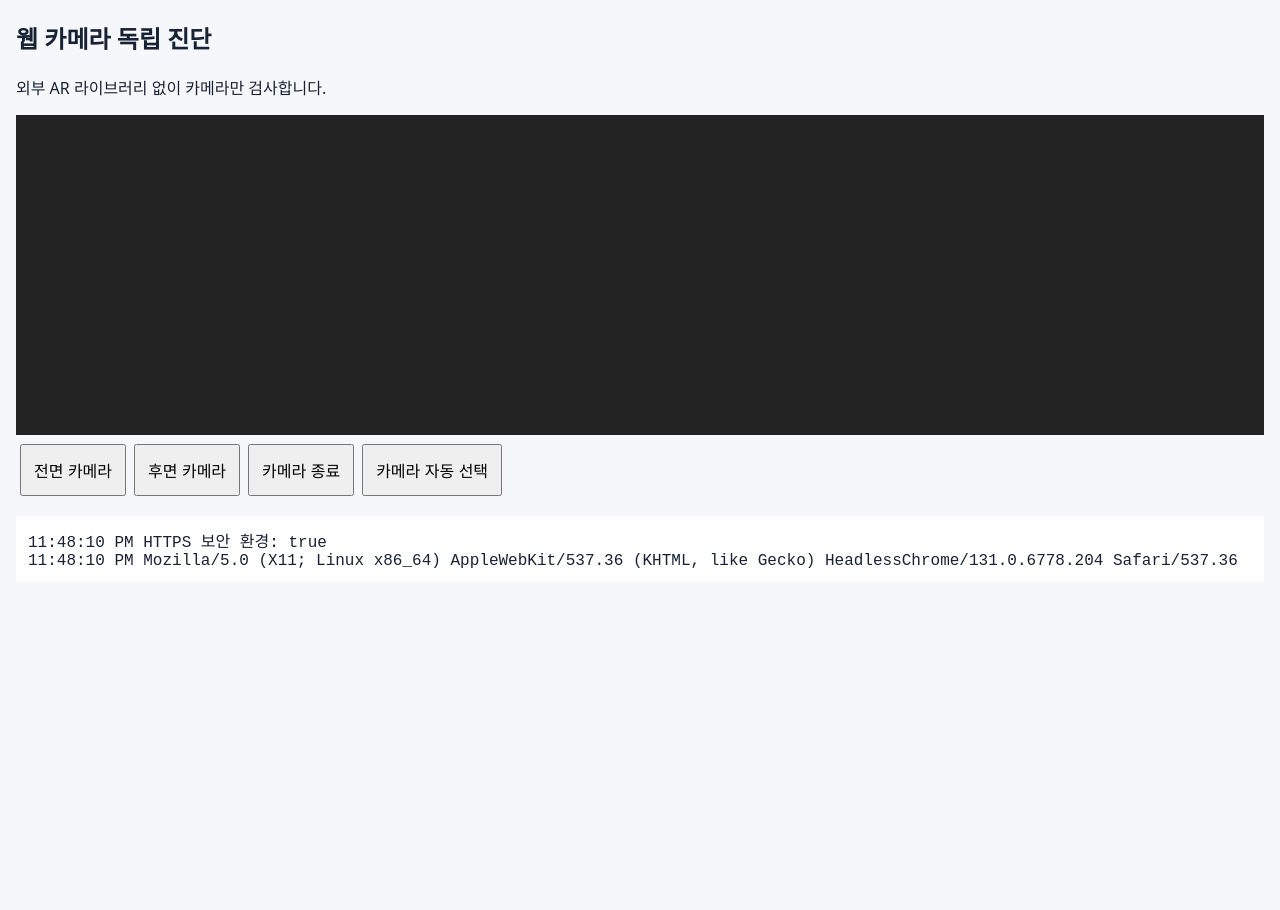
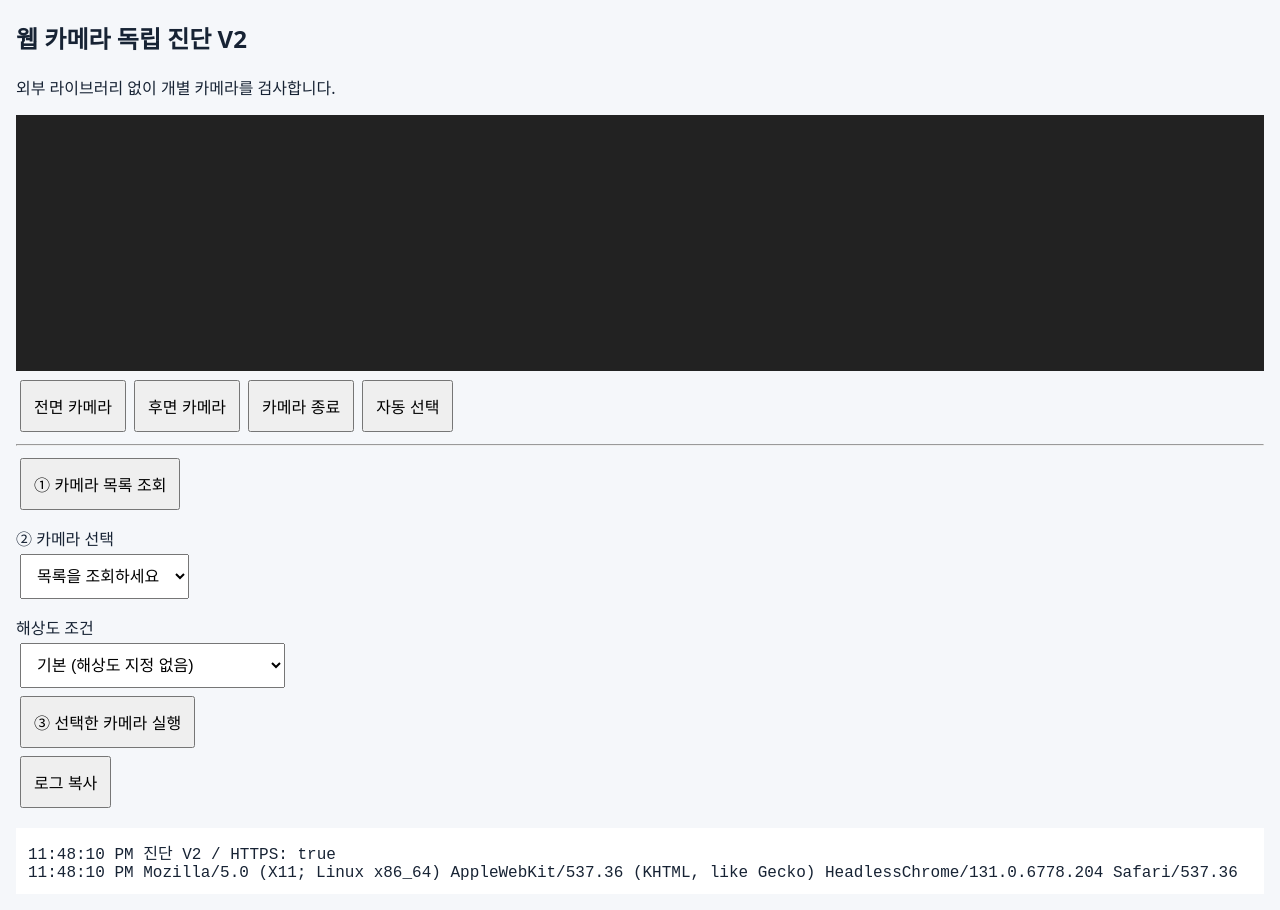
Before and after one commit to imm-content/camera-diagnostic, a plain HTML site: page index.html in a window 1280 px wide. Before the commit the page ends 800 px from the top, so only its background shows below. Drawn offline with Linux system fonts and the light colour scheme.

Commit message:
후면카메라진단

```diff
--- a/index.html
+++ b/index.html
@@ -1,3 +1,8 @@
-<!doctype html><html lang="ko"><head><meta charset="utf-8"><meta name="viewport" content="width=device-width,initial-scale=1"><title>카메라 진단</title><style>body{font:16px system-ui;margin:16px;background:#f5f7fa;color:#172334}video{width:100%;max-height:40vh;background:#222}button{padding:12px;margin:4px;font-size:16px}pre{white-space:pre-wrap;overflow-wrap:anywhere;background:white;padding:12px}</style></head><body><h2>웹 카메라 독립 진단</h2><p>외부 AR 라이브러리 없이 카메라만 검사합니다.</p><video id="v" autoplay muted playsinline></video><div><button onclick="start('user')">전면 카메라</button><button onclick="start('environment')">후면 카메라</button><button onclick="stop()">카메라 종료</button><button onclick="start('any')">카메라 자동 선택</button></div><pre id="log"></pre><script>
-const v=document.getElementById('v'),out=document.getElementById('log');let stream=null,busy=false,epoch=0;function log(s){out.textContent+=new Date().toLocaleTimeString()+' '+s+'\n'}function stop(){epoch++;if(stream)stream.getTracks().forEach(t=>t.stop());stream=null;v.srcObject=null;log('카메라 종료 요청 완료');}async function start(mode){if(busy){log('이전 요청 처리 중');return}busy=true;stop();const token=epoch;let timer;try{await new Promise(r=>setTimeout(r,800));if(token!==epoch)return;if(!navigator.mediaDevices?.getUserMedia)throw new Error('getUserMedia 사용 불가');log('호출: '+mode);timer=setTimeout(()=>log('15초 경과: 카메라 응답 대기 중'),15000);const s=await navigator.mediaDevices.getUserMedia({audio:false,video:mode==='any'?true:{facingMode:{exact:mode}}});if(token!==epoch){s.getTracks().forEach(t=>t.stop());return}stream=s;v.srcObject=s;log('카메라 획득 성공: '+JSON.stringify(s.getVideoTracks()[0].getSettings()));await v.play();log('영상 재생 성공');}catch(e){log('실패: '+e.name+' / '+e.message+(e.constraint?' / '+e.constraint:''));if(token===epoch)stop();}finally{clearTimeout(timer);busy=false;}}window.addEventListener('pagehide',stop);log('HTTPS 보안 환경: '+isSecureContext);log(navigator.userAgent);
+<!doctype html><html lang="ko"><head><meta charset="utf-8"><meta name="viewport" content="width=device-width,initial-scale=1"><title>웹 카메라 진단 V2</title><style>body{font:16px system-ui;margin:16px;background:#f5f7fa;color:#172334}video{width:100%;max-height:32vh;background:#222}button,select{padding:12px;margin:4px;font-size:16px;max-width:100%}pre{white-space:pre-wrap;overflow-wrap:anywhere;background:white;padding:12px}label{display:block;margin-top:12px}</style></head><body><h2>웹 카메라 독립 진단 V2</h2><p>외부 라이브러리 없이 개별 카메라를 검사합니다.</p><video id="v" autoplay muted playsinline></video><div><button id="front">전면 카메라</button><button id="rear">후면 카메라</button><button id="stop">카메라 종료</button><button id="auto">자동 선택</button></div><hr><button id="scan">① 카메라 목록 조회</button><label for="devices">② 카메라 선택</label><select id="devices"><option value="">목록을 조회하세요</option></select><label for="quality">해상도 조건</label><select id="quality"><option value="default">기본 (해상도 지정 없음)</option><option value="low">저해상도 (640×480, 15fps 선호)</option><option value="hd">HD (1280×720, 30fps 선호)</option></select><div><button id="direct">③ 선택한 카메라 실행</button></div><button id="copy">로그 복사</button><pre id="log"></pre><script>
+const $=id=>document.getElementById(id),v=$('v'),out=$('log'),devices=$('devices');let stream=null,busy=false,epoch=0;
+function log(s){out.textContent+=new Date().toLocaleTimeString()+' '+s+'\n'}
+function stop(){epoch++;if(stream)stream.getTracks().forEach(t=>t.stop());stream=null;v.pause();v.srcObject=null;log('카메라 종료 요청 완료')}
+async function scan(){try{const list=(await navigator.mediaDevices.enumerateDevices()).filter(d=>d.kind==='videoinput');devices.replaceChildren(new Option('카메라를 선택하세요',''));log('카메라 목록: '+list.length+'개');list.forEach((d,i)=>{const name=d.label||'이름 미공개';const opt=new Option((i+1)+'. '+name,d.deviceId);opt.disabled=!d.deviceId;devices.add(opt);log((i+1)+'. '+name+' / ID: '+(d.deviceId?d.deviceId.slice(0,12)+'…':'미공개'))});if(!list.some(d=>d.deviceId&&d.label))log('전면 카메라를 먼저 실행하여 권한을 허용한 뒤 다시 조회하세요.')}catch(e){log('목록 실패: '+e.name+' / '+e.message)}}
+async function start(mode,id){if(busy){log('이전 요청 처리 중');return}busy=true;stop();const token=epoch;let timer;try{await new Promise(r=>setTimeout(r,1500));if(token!==epoch)return;let c={};if(mode==='direct')c.deviceId={exact:id};else if(mode!=='any')c.facingMode={exact:mode};const q=$('quality').value;if(q==='low')Object.assign(c,{width:{ideal:640},height:{ideal:480},frameRate:{ideal:15}});if(q==='hd')Object.assign(c,{width:{ideal:1280},height:{ideal:720},frameRate:{ideal:30}});log('호출: '+mode+' / '+q+(id?' / ID: '+id.slice(0,12)+'…':''));timer=setTimeout(()=>log('15초 경과: 브라우저 응답 대기 중'),15000);const s=await navigator.mediaDevices.getUserMedia({audio:false,video:Object.keys(c).length?c:true});if(token!==epoch){s.getTracks().forEach(t=>t.stop());return}stream=s;v.srcObject=s;const t=s.getVideoTracks()[0],a=t.getSettings();log('획득 성공: '+t.label+' / 방향: '+(a.facingMode||'미제공')+' / '+a.width+'×'+a.height+' / fps: '+a.frameRate);await v.play();if(token===epoch)log('영상 재생 성공')}catch(e){log('실패: '+e.name+' / '+e.message+(e.constraint?' / '+e.constraint:''));if(token===epoch)stop()}finally{clearTimeout(timer);busy=false}}
+$('front').onclick=()=>start('user');$('rear').onclick=()=>start('environment');$('auto').onclick=()=>start('any');$('stop').onclick=stop;$('scan').onclick=scan;$('direct').onclick=()=>{if(!devices.value){log('카메라를 먼저 선택하세요');return}start('direct',devices.value)};$('copy').onclick=async()=>{try{await navigator.clipboard.writeText(out.textContent);log('로그 복사 완료')}catch(e){log('복사 실패: '+e.message)}};window.addEventListener('pagehide',stop);document.addEventListener('visibilitychange',()=>{if(document.hidden)stop()});log('진단 V2 / HTTPS: '+isSecureContext);log(navigator.userAgent);
 </script></body></html>
```
Also changed, not shown: 1 other file.
